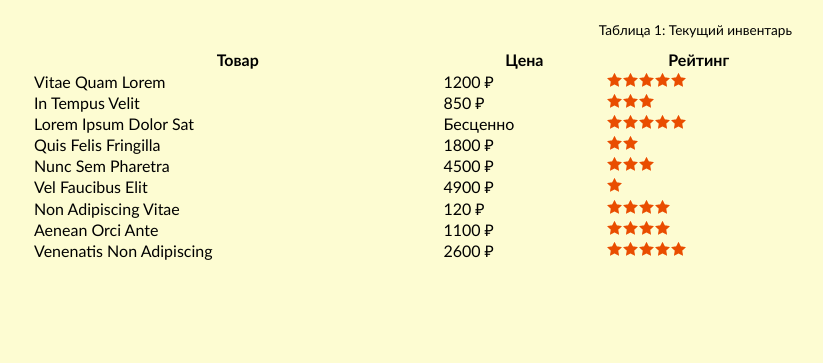
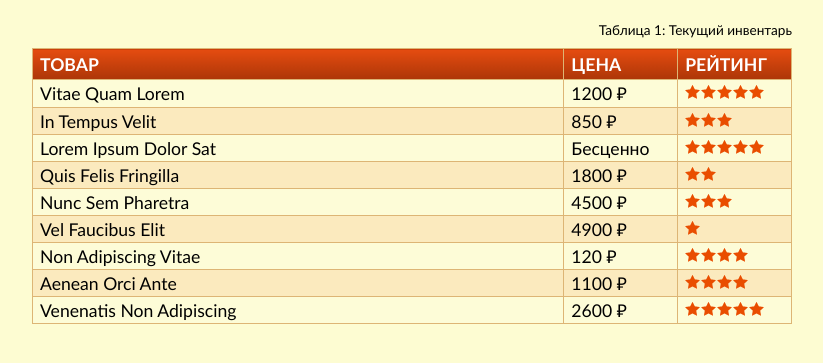
Before and after one commit to almazbekova/hw, a plain HTML site: page 11/table/table.html in a window 1280 px wide. Shown: the part 61-424 px from the top of the page, without its empty margins (228-1051 px from the left). Drawn offline with Linux system fonts and the light colour scheme.

Commit message:
Закончила стили для таблицы

```diff
--- a/11/table/css/main.css
+++ b/11/table/css/main.css
@@ -130,13 +130,35 @@ h1 {
   font-family: "Trebuchet MS", Arial, Helvetica, sans-serif;
   width: 100%;
   margin-top: 25px;
+  border-collapse: collapse;
 }
 .inventory caption {
   text-align: right;
   font-size: 0.85em;
   margin-bottom: 10px;
 }
-.inventory td. .inventory th {
+.inventory td,
+.inventory th {
   font-size: 1.1em;
   border: 1px solid #ddb575;
+  padding: 3px 7px 2px 7px;
 }
+.inventory th {
+  text-transform: uppercase;
+  text-align: left;
+  padding-top: 5px;
+  padding-bottom: 4px;
+  background: rgb(229, 76, 16);
+  background: linear-gradient(to bottom, rgb(229, 76, 16), rgb(173, 54, 8));
+  color: white;
+}
+.inventory tr:nth-of-type(even) {
+  background-color: rgba(255, 255, 255, 0.1);
+}
+.inventory tr:nth-of-type(odd) {
+  background-color: rgba(229, 76, 16, 0.1);
+}
+#price,
+#rating {
+  width: 15%;
+}
```
